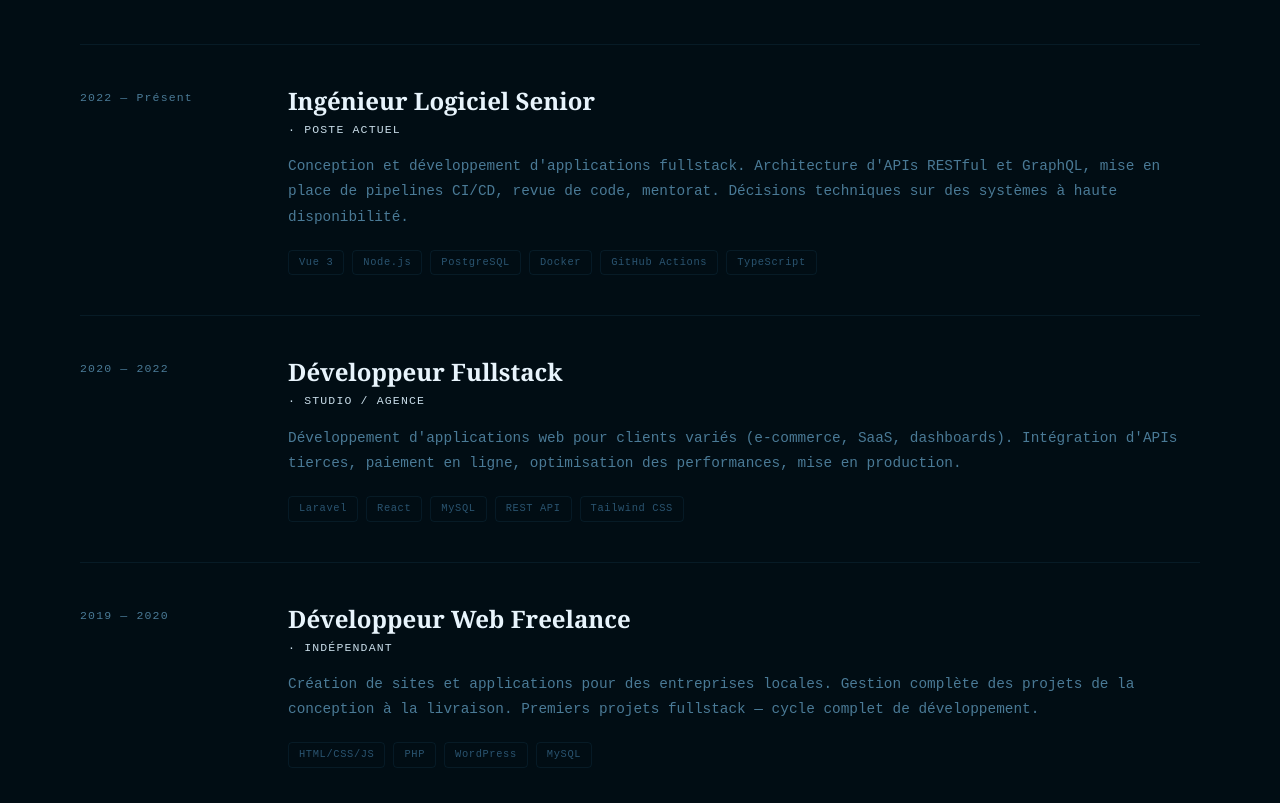
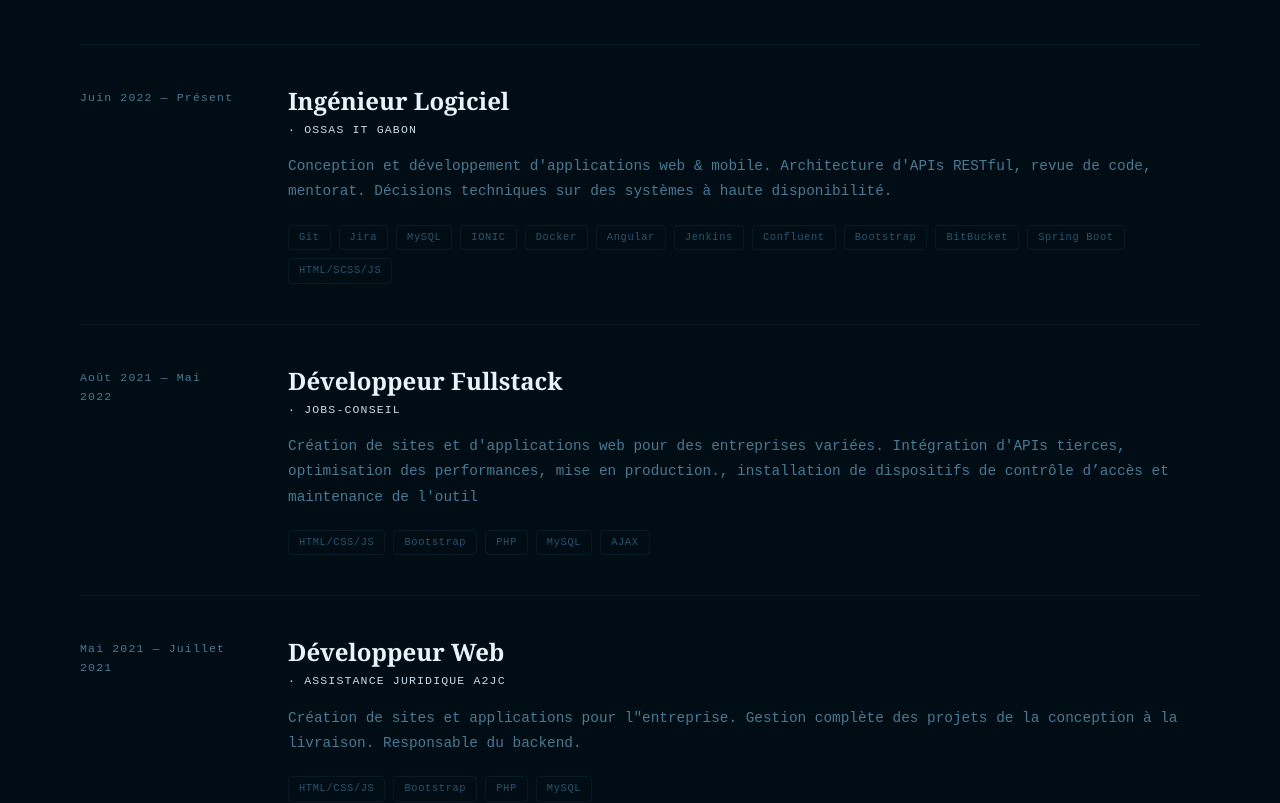
Before and after one commit to Meindonsa/meindonsa, a Vue app: page / in a window 1280 px wide. Shown: the part 2340-3143 px from the top of the page. Built offline with nearby package versions, Linux system fonts and the light colour scheme; the HTML template or start-up script is replaced by a standard one; a web font is replaced by a local one.

Commit message:
feat: Adapte experience to customer

```diff
--- a/src/components/banner/Banner.vue
+++ b/src/components/banner/Banner.vue
@@ -3,9 +3,9 @@ import { ref, type Ref } from 'vue'
 import { badgeData, dataStats, type State } from '@/components/banner/BannerData.ts'
 import { type SocialNetwork, socialNetworks } from '@/shared/SocialNetwork.ts'
 
-const stats: Ref<State[]> = ref(dataStats);
-const badges: Ref<string[]> = ref(badgeData);
-const socials: Ref<SocialNetwork[]> = ref(socialNetworks);
+const stats: Ref<State[]> = ref(dataStats)
+const badges: Ref<string[]> = ref(badgeData)
+const socials: Ref<SocialNetwork[]> = ref(socialNetworks)
 </script>
 
 <template>
--- a/src/components/experience/Experience.vue
+++ b/src/components/experience/Experience.vue
@@ -1,64 +1,17 @@
 <script setup lang="ts">
-import { ref } from 'vue'
+import { type Ref, ref } from 'vue'
+import { type Experience, experienceData } from '@/components/experience/ExperienceData.ts'
 
-/*const experiences = ref([
-  {
-    id: 'exp_1',
-    date: 'Depuis Juin 2022',
-    organization: 'OSSAS IT GABON',
-    site: 'http://ossas-it.com',
-    description: `Get access to over 20+ pages including a dashboard
-    layout, charts, kanban board,calendar, and pre-order E-commerce & Marketing pages.`,
-  },
-  {
-    id: 'exp_2',
-    date: 'Août 2021 - Mai 2022',
-    organization: 'JOBS CONSEIL',
-    site: 'http://jobs-conseil.com',
-    description: `Get access to over 20+ pages including a dashboard
-    layout, charts, kanban board,calendar, and pre-order E-commerce & Marketing pages.`,
-  },
-  {
-    id: 'exp_3',
-    date: 'Mai 2021 - Juillet 2021',
-    organization: 'ASSISTANCE JURIDIQUE JEAN & CHANEl',
-    site: 'http://a2jc.com',
-    description: `Get access to over 20+ pages including a dashboard
-    layout, charts, <span class="text-amber-300">kanban</span> board,calendar, and pre-order E-commerce & Marketing pages.`,
-  },
-])*/
-const jobs = [
-  {
-    period: '2022\n— Présent',
-    role: 'Ingénieur Logiciel Senior',
-    company: 'Poste actuel',
-    desc: "Conception et développement d'applications fullstack. Architecture d'APIs RESTful et GraphQL, mise en place de pipelines CI/CD, revue de code, mentorat. Décisions techniques sur des systèmes à haute disponibilité.",
-    tags: ['Vue 3', 'Node.js', 'PostgreSQL', 'Docker', 'GitHub Actions', 'TypeScript'],
-  },
-  {
-    period: '2020\n— 2022',
-    role: 'Développeur Fullstack',
-    company: 'Studio / Agence',
-    desc: "Développement d'applications web pour clients variés (e-commerce, SaaS, dashboards). Intégration d'APIs tierces, paiement en ligne, optimisation des performances, mise en production.",
-    tags: ['Laravel', 'React', 'MySQL', 'REST API', 'Tailwind CSS'],
-  },
-  {
-    period: '2019\n— 2020',
-    role: 'Développeur Web Freelance',
-    company: 'Indépendant',
-    desc: 'Création de sites et applications pour des entreprises locales. Gestion complète des projets de la conception à la livraison. Premiers projets fullstack — cycle complet de développement.',
-    tags: ['HTML/CSS/JS', 'PHP', 'WordPress', 'MySQL'],
-  },
-]
+const jobs: Ref<Experience[]> = ref(experienceData)
 </script>
 
 <template>
   <section id="experience" class="py-28 bg-ink">
     <div class="max-w-[1200px] mx-auto px-10">
       <div class="mb-16">
-        <span class="font-mono text-[.65rem] tracking-[.2em] uppercase text-gold block mb-3"
-          >02 — Parcours</span
-        >
+        <span class="font-mono text-[.65rem] tracking-[.2em] uppercase text-gold block mb-3">
+          02 — Parcours
+        </span>
         <h2
           class="font-serif font-bold text-ivory leading-[1.05] tracking-[-0.03em]"
           style="font-size: clamp(2.2rem, 5vw, 3.8rem)"
@@ -78,11 +31,13 @@ const jobs = [
             {{ xp.period }}
           </div>
 
-          <!-- Body -->
           <div>
             <h3 class="font-serif text-2xl font-bold text-ivory mb-1">{{ xp.role }}</h3>
             <div class="font-mono text-[.72rem] tracking-widest uppercase text-gold mb-4">
-              · {{ xp.company }}
+              ·
+              <a :href="xp.company.url" :title="xp.company.name" target="_blank">
+                {{ xp.company.name }}
+              </a>
             </div>
             <p class="text-[.9rem] text-muted leading-[1.75] mb-5">{{ xp.desc }}</p>
             <div class="flex flex-wrap gap-2">
--- /dev/null
+++ b/src/components/experience/ExperienceData.ts
@@ -0,0 +1,44 @@
+export interface Experience {
+  period: string
+  role: string
+  company: { name: string; url: string }
+  desc: string
+  tags: string[]
+}
+
+export const experienceData: Experience[] = [
+  {
+    period: 'Juin 2022\n— Présent',
+    role: 'Ingénieur Logiciel',
+    company: { name: 'OSSAS IT GABON', url: 'https://ossas-it.com/' },
+    desc: "Conception et développement d'applications web & mobile. Architecture d'APIs RESTful, revue de code, mentorat. Décisions techniques sur des systèmes à haute disponibilité.",
+    tags: [
+      'Git',
+      'Jira',
+      'MySQL',
+      'IONIC',
+      'Docker',
+      'Angular',
+      'Jenkins',
+      'Confluent',
+      'Bootstrap',
+      'BitBucket',
+      'Spring Boot',
+      'HTML/SCSS/JS',
+    ],
+  },
+  {
+    period: 'Août 2021\n— Mai 2022',
+    role: 'Développeur Fullstack',
+    company: { name: 'jobs-conseil', url: 'https://jobs-conseil.com/' },
+    desc: "Création de sites et d'applications web pour des entreprises variées. Intégration d'APIs tierces, optimisation des performances, mise en production., installation de dispositifs de contrôle d’accès et maintenance de l'outil",
+    tags: ['HTML/CSS/JS', 'Bootstrap', 'PHP', 'MySQL', 'AJAX'],
+  },
+  {
+    period: 'Mai 2021\n— Juillet 2021',
+    role: 'Développeur Web',
+    company: { name: 'Assistance Juridique A2JC', url: 'https://cabinet-mmb.com' },
+    desc: 'Création de sites et applications pour l"entreprise. Gestion complète des projets de la conception à la livraison. Responsable du backend.',
+    tags: ['HTML/CSS/JS', 'Bootstrap', 'PHP', 'MySQL'],
+  },
+]
```
Also changed, not shown: src/shared/SocialNetwork.ts (line endings or trailing spaces).
